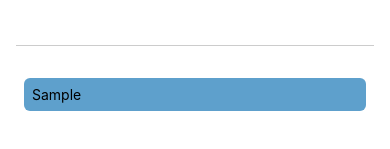
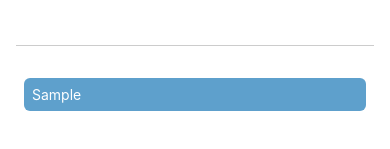
Before and after one commit to dannguyenmessi1705/React-Native, a React Native app in the folder 01.RNProject/: screen / in a window 390 px wide. Both pictures are taken after typing "Sample" into the empty fields and a click on the button "ADD COURSE". Shown: the part 159-308 px from the top of the page. Built offline with nearby package versions, Linux system fonts and the light colour scheme.

Commit message:
NOTE: Effect when click event different Android and IOS

```diff
--- a/01.RNProject/App.js
+++ b/01.RNProject/App.js
@@ -12,8 +12,7 @@ export default function App() {
   };
 
   const handleDeleteCourse = (id) => {
-    console.log(id)
-    setGoals(goals => goals.filter((goal) => goal.id !== id));
+    setGoals((goals) => goals.filter((goal) => goal.id !== id));
   };
 
   return (
@@ -27,7 +26,12 @@ export default function App() {
           showsVerticalScrollIndicator={false} // Tắt thanh cuộn bên phải
           renderItem={(
             itemData // Hàm render mỗi item trong data
-          ) => <GoalItem itemData={itemData} handleDeleteCourse={handleDeleteCourse}/>}
+          ) => (
+            <GoalItem
+              itemData={itemData}
+              handleDeleteCourse={handleDeleteCourse}
+            />
+          )}
         />
         {/* <ScrollView
           alwaysBounceVertical={false}
@@ -61,8 +65,5 @@ const styles = StyleSheet.create({
   contentContainer: {
     flex: 4,
   },
-  goalText: {
-    color: "white",
-  },
 });
 // Tạo style cho từng attribute
--- a/01.RNProject/components/GoalItem.js
+++ b/01.RNProject/components/GoalItem.js
@@ -1,22 +1,32 @@
 import { View, Text, StyleSheet, Pressable } from "react-native";
 
-function GoalItem({ itemData , handleDeleteCourse}) {
+function GoalItem({ itemData, handleDeleteCourse }) {
   return (
-    <Pressable onPress={() => handleDeleteCourse(itemData.item.id)}>
-      <View style={styles.goalItem}>
+    <View style={styles.goalItem}>
+      <Pressable
+        android_ripple={{ color: "#210644" }}
+        onPress={() => handleDeleteCourse(itemData.item.id)}
+        style={({ pressed }) => pressed && styles.pressItem} // Khi người dùng ấn vào item, sẽ thay đổi style của item
+      >
         <Text style={styles.goalText}>{itemData.item.text}</Text>
-      </View>
-    </Pressable>
+      </Pressable>
+    </View>
   );
 }
 
 const styles = StyleSheet.create({
   goalItem: {
-    padding: 8,
     margin: 8,
     backgroundColor: "#5ea0cc",
     borderRadius: 6,
   },
+  goalText: {
+    padding: 8,
+    color: "#fff",
+  },
+  pressItem: {
+    opacity: 0.5,
+  },
 });
 
 export default GoalItem;
```
Also changed, not shown: 1 other file (tests, documents, lock files or other folders).
